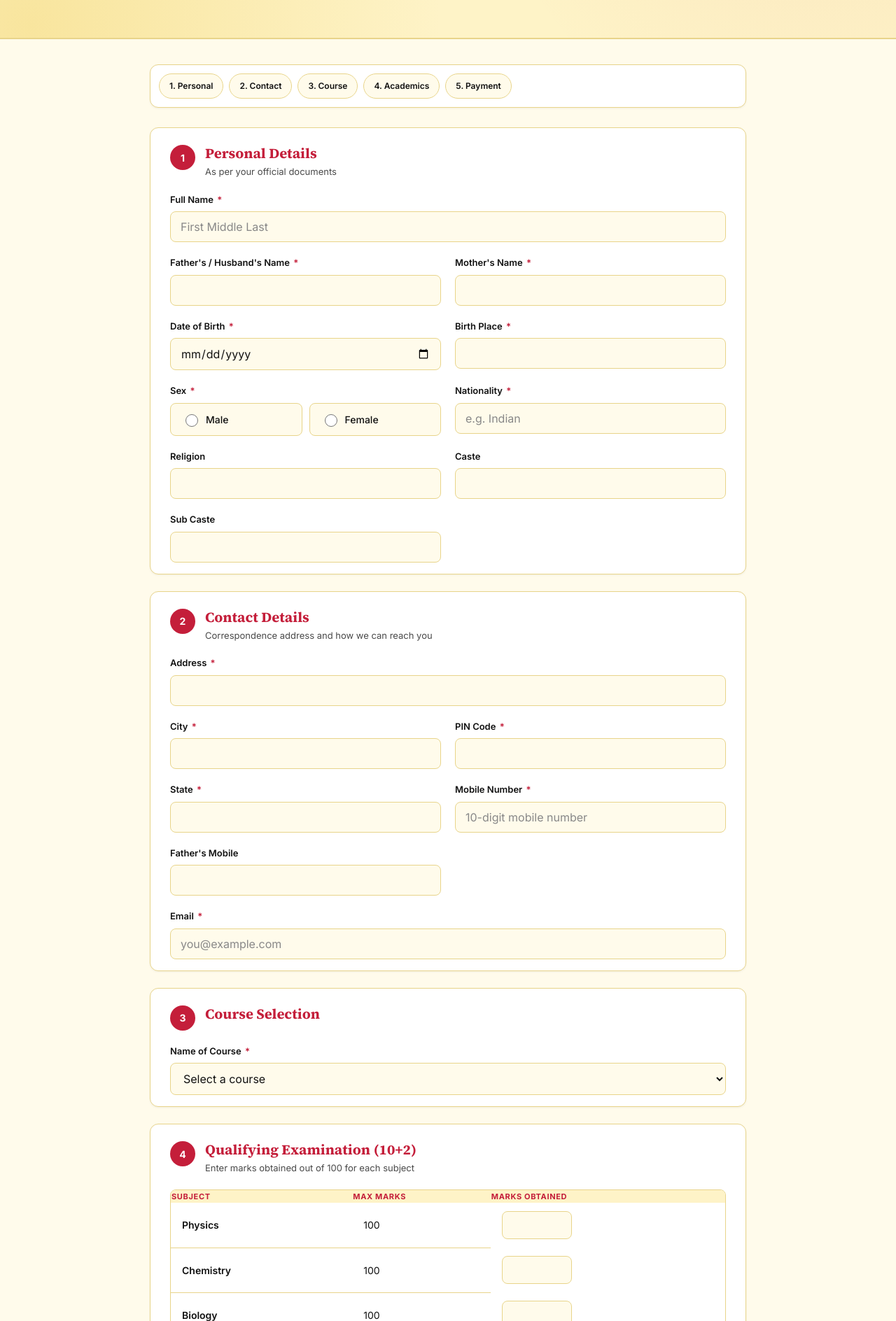
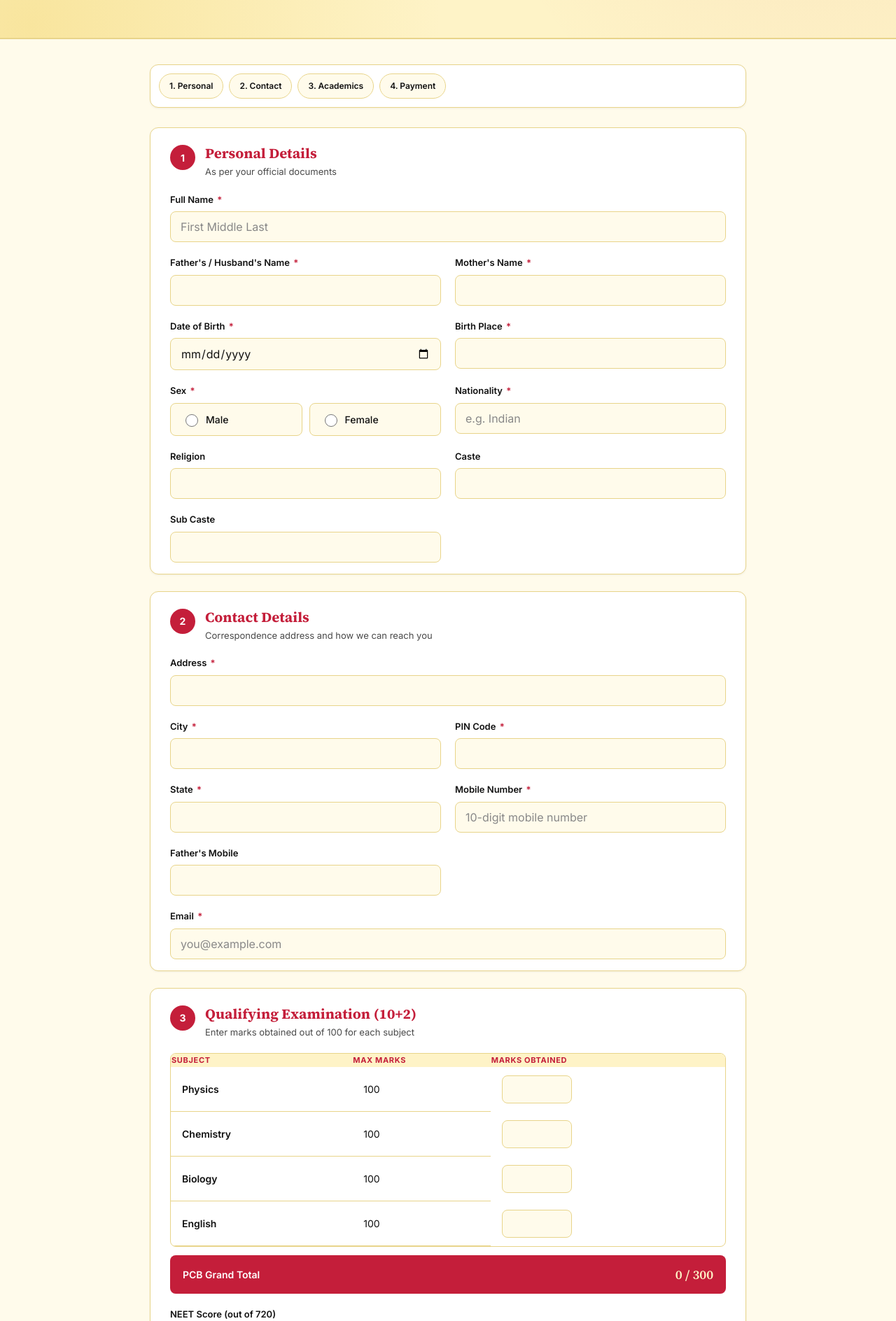
Before and after one commit to vaibhav18matere/online-registration, a Next.js app: page / in a window 1280 px wide. Shown: the part 372-2260 px from the top of the page at 70% size. Built offline with nearby package versions, Linux system fonts and the light colour scheme.

Commit message:
removed course selection and PCB marks 300 issue resolved

```diff
--- a/app/admin/page.js
+++ b/app/admin/page.js
@@ -180,7 +180,6 @@ export default function AdminPage() {
                 <th>Full Name</th>
                 <th>Mobile</th>
                 <th>Email</th>
-                <th>Course</th>
                 <th>City / State</th>
                 <th>PCB Total</th>
                 <th>NEET</th>
@@ -197,7 +196,6 @@ export default function AdminPage() {
                   <td data-label="Full Name">{r.full_name}</td>
                   <td data-label="Mobile">{r.mobile}</td>
                   <td data-label="Email">{r.email}</td>
-                  <td data-label="Course"><span className="course-tag">{r.course}</span></td>
                   <td data-label="City / State">{r.city}, {r.state}</td>
                   <td data-label="PCB Total">{r.pcb_total ?? "-"}</td>
                   <td data-label="NEET">{r.neet_score ?? "-"}</td>
--- a/app/globals.css
+++ b/app/globals.css
@@ -1244,17 +1244,6 @@ table.admin-table .empty-row td::before {
   color: var(--red-dark);
 }
 
-.course-tag {
-  display: inline-block;
-  padding: 4px 10px;
-  background: var(--yellow-soft);
-  color: var(--black);
-  border: 1px solid var(--line);
-  border-radius: 999px;
-  font-size: 12px;
-  font-weight: 600;
-}
-
 /* ── Mobile-first breakpoints (enhance for larger screens) ── */
 
 @media (min-width: 480px) {
--- a/app/page.js
+++ b/app/page.js
@@ -23,7 +23,6 @@ const initialState = {
   religion: "",
   caste: "",
   sub_caste: "",
-  course: "",
   physics_marks: "",
   chemistry_marks: "",
   biology_marks: "",
@@ -57,8 +56,7 @@ export default function Home() {
   const pcbTotal =
     (Number(formData.physics_marks) || 0) +
     (Number(formData.chemistry_marks) || 0) +
-    (Number(formData.biology_marks) || 0) +
-    (Number(formData.english_marks) || 0);
+    (Number(formData.biology_marks) || 0);
 
   async function uploadFile(file, folder) {
     const ext = file.name.split(".").pop();
@@ -105,7 +103,6 @@ export default function Home() {
           religion: formData.religion.trim() || null,
           caste: formData.caste.trim() || null,
           sub_caste: formData.sub_caste.trim() || null,
-          course: formData.course,
           physics_marks: formData.physics_marks ? Number(formData.physics_marks) : null,
           chemistry_marks: formData.chemistry_marks ? Number(formData.chemistry_marks) : null,
           biology_marks: formData.biology_marks ? Number(formData.biology_marks) : null,
@@ -140,9 +137,8 @@ export default function Home() {
   const formSections = [
     { id: "personal", label: "Personal", step: 1 },
     { id: "contact", label: "Contact", step: 2 },
-    { id: "course", label: "Course", step: 3 },
-    { id: "academic", label: "Academics", step: 4 },
-    { id: "payment", label: "Payment", step: 5 },
+    { id: "academic", label: "Academics", step: 3 },
+    { id: "payment", label: "Payment", step: 4 },
   ];
 
   function sectionHeader(step, title, subtitle) {
@@ -319,26 +315,8 @@ export default function Home() {
             </div>
           </section>
 
-          <section id="course" className="section">
-            {sectionHeader(3, "Course Selection")}
-            <div className="section-body">
-          <div className="grid">
-            <div className="field full">
-              <label>Name of Course <span className="required">*</span></label>
-              <select name="course" className={cls("course")} value={formData.course} onChange={handleChange}>
-                <option value="">Select a course</option>
-                <option value="Medical Faculty">Medical Faculty</option>
-                <option value="Dental">Dental</option>
-                <option value="Post Graduate">Post Graduate</option>
-              </select>
-              {err("course")}
-            </div>
-          </div>
-            </div>
-          </section>
-
           <section id="academic" className="section">
-            {sectionHeader(4, "Qualifying Examination (10+2)", "Enter marks obtained out of 100 for each subject")}
+            {sectionHeader(3, "Qualifying Examination (10+2)", "Enter marks obtained out of 100 for each subject")}
             <div className="section-body">
           <div className="marks-table-wrap">
           <table className="marks-table">
@@ -378,7 +356,7 @@ export default function Home() {
           </div>
           <div className="pcb-total">
             <span>PCB Grand Total</span>
-            <span>{pcbTotal} / 400</span>
+            <span>{pcbTotal} / 300</span>
           </div>
 
           <div className="field neet-field">
@@ -390,7 +368,7 @@ export default function Home() {
           </section>
 
           <section id="payment" className="section">
-            {sectionHeader(5, "Payment Details", "Upload proof of payment to complete your application")}
+            {sectionHeader(4, "Payment Details", "Upload proof of payment to complete your application")}
             <div className="section-body">
           <div className="grid">
             <div className="field">
```
Also changed, not shown: lib/validation.js.
